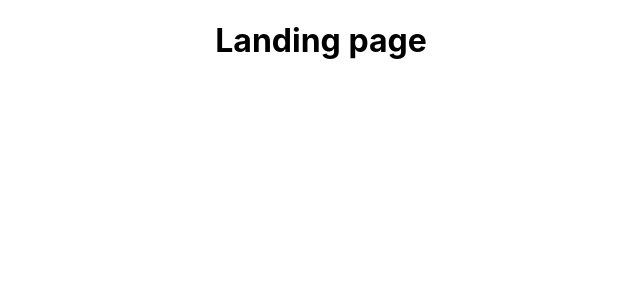
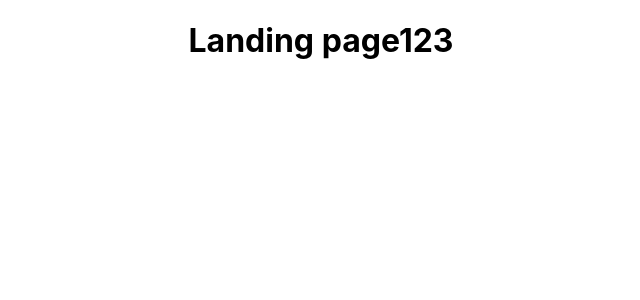
Before and after one commit to AleksandarPopovic97/Tesla, a React (Create React App) app: page / in a window 1280 px wide. Shown: the top 300 px of the page, without its empty margins (319-959 px from the left). Built offline with nearby package versions, Linux system fonts and the light colour scheme.

Commit message:
commirt22
asdasddsasad

```diff
--- a/src/containers/LandingPage/LandingPage.js
+++ b/src/containers/LandingPage/LandingPage.js
@@ -6,7 +6,7 @@ class LandingPage extends Component {
 
         return (
             <div>
-                <h1>Landing page</h1>
+                <h1>Landing page123</h1>
             </div>
         )
     }
```
Also changed, not shown: package.json (line endings or trailing spaces), 1 other file (tests, documents, lock files or other folders).
